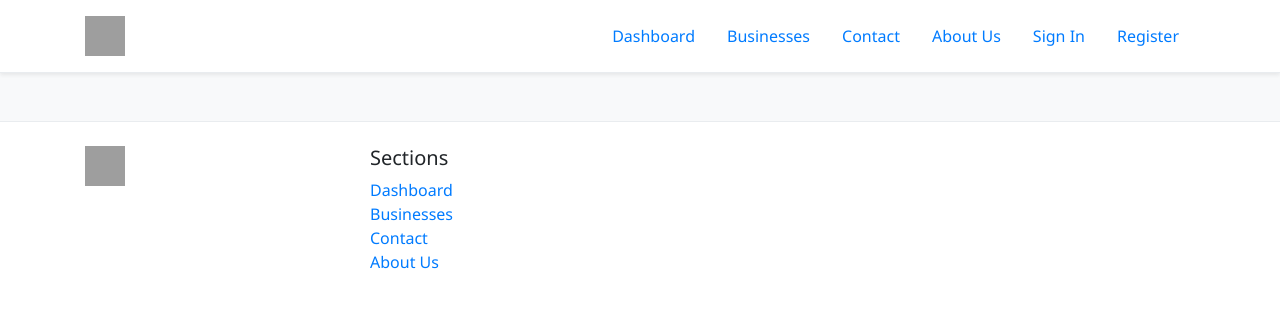
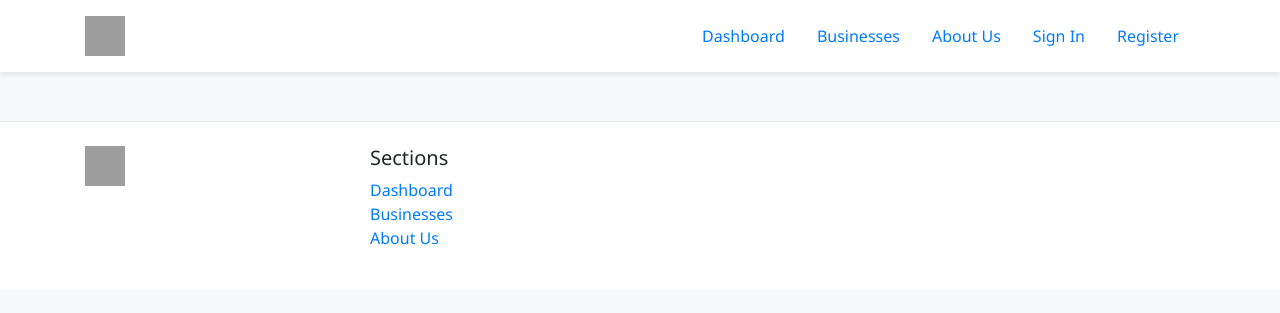
Before and after one commit to Munaikh/Django-project, a Django app: page /about/ in a window 1280 px wide. Shown: the top 313 px of the page. Run offline with Django 3.2, Linux system fonts and the light colour scheme; some libraries are stand-ins or nearby versions; grey boxes are pictures that could not be loaded.

Commit message:
fixed contact removal

```diff
--- a/project_design/growth_app/templates/growth_app/base.html
+++ b/project_design/growth_app/templates/growth_app/base.html
@@ -20,7 +20,6 @@
                     <ul class="nav">
                         <li class="nav-item"><a href="{% url 'dashboard' %}" class="nav-link">Dashboard</a></li>
                         <li class="nav-item"><a href="{% url 'businesses_list' %}" class="nav-link">Businesses</a></li>
-                        <li class="nav-item"><a href="{% url 'contact' %}" class="nav-link">Contact</a></li>
                         <li class="nav-item"><a href="{% url 'about_us' %}" class="nav-link">About Us</a></li>
                         {% if user.is_authenticated %}
                             <li class="nav-item dropdown">
@@ -66,7 +65,6 @@
                     <ul class="list-unstyled">
                         <li><a href="{% url 'dashboard' %}">Dashboard</a></li>
                         <li><a href="{% url 'businesses_list' %}">Businesses</a></li>
-                        <li><a href="{% url 'contact' %}">Contact</a></li>
                         <li><a href="{% url 'about_us' %}">About Us</a></li>
                     </ul>
                 </div>
```
